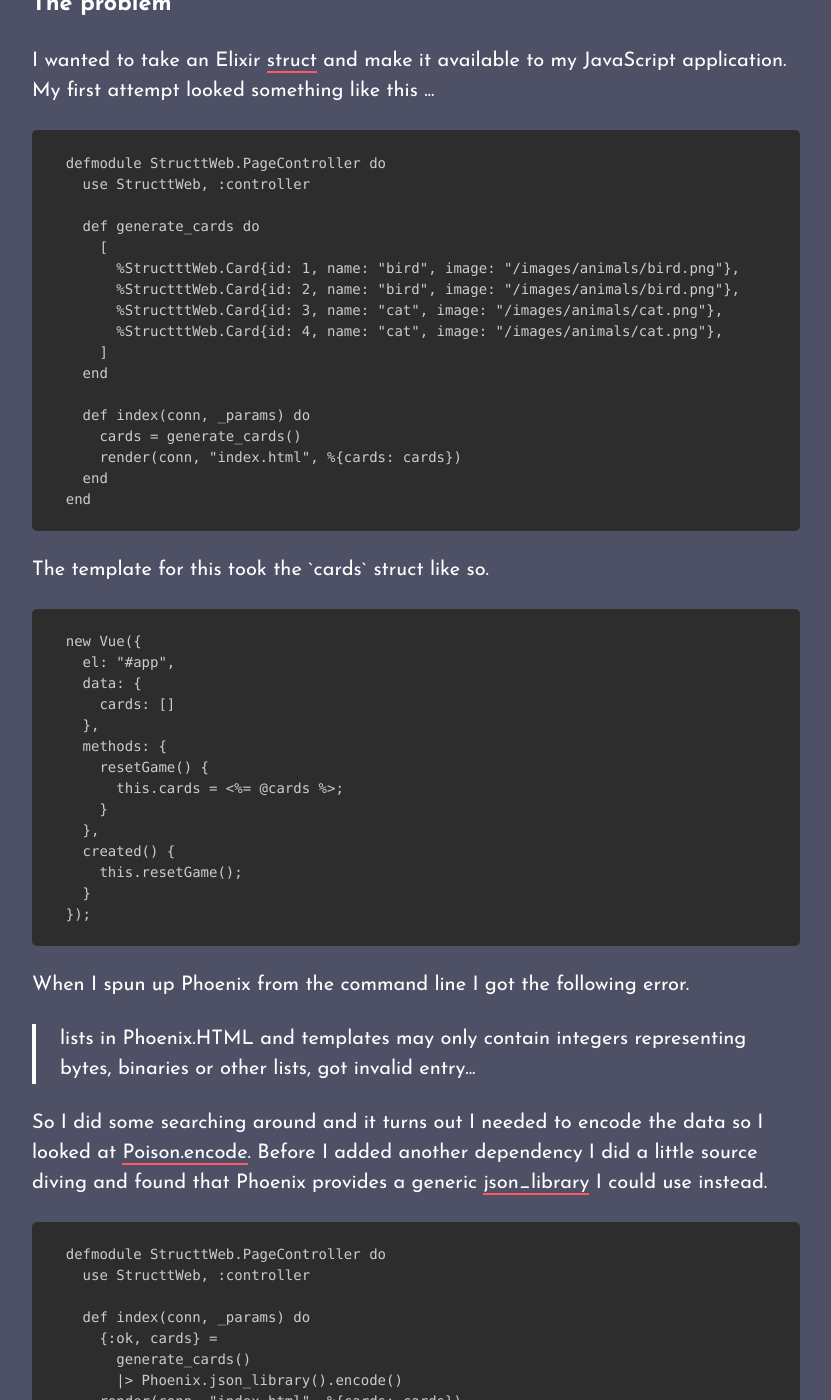
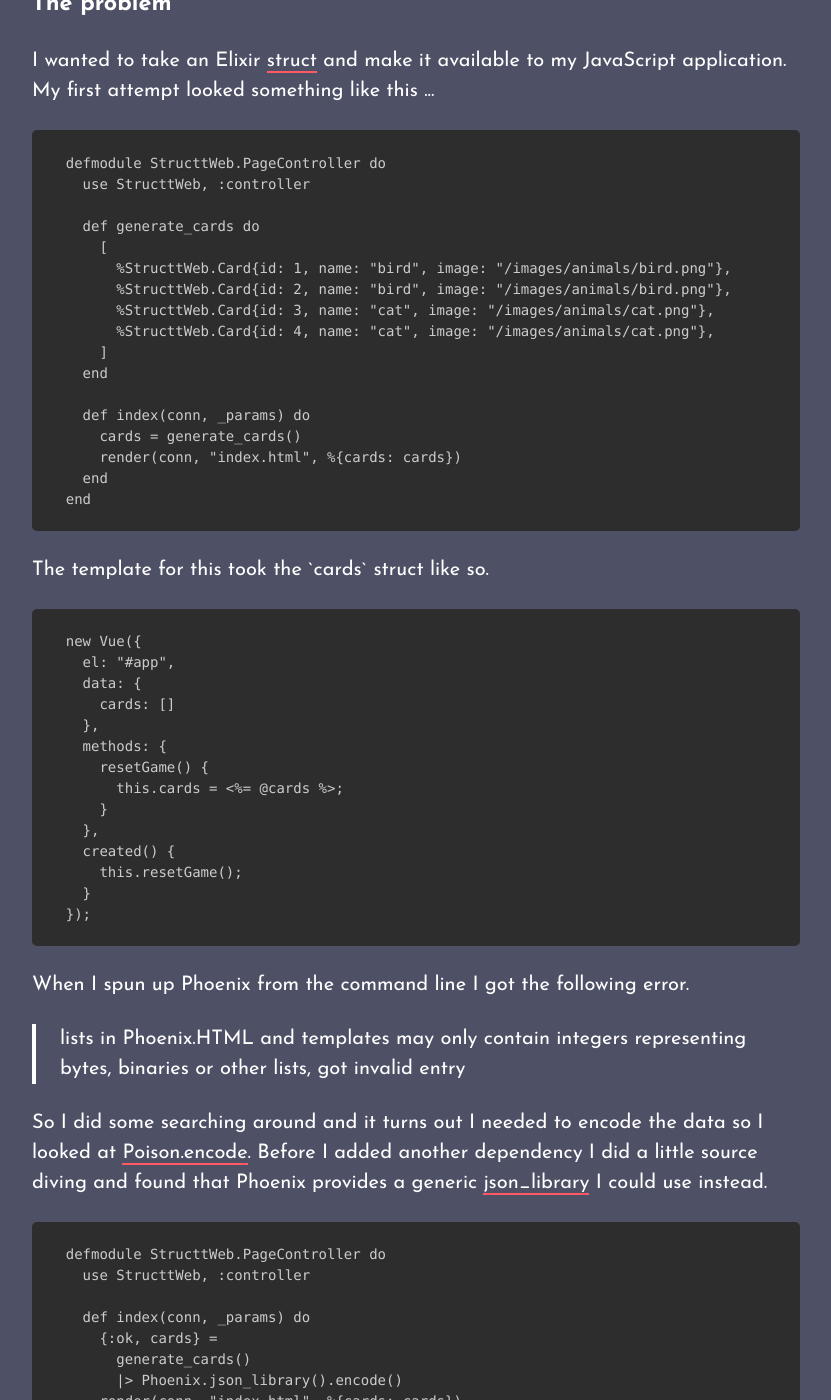
Before and after one commit to toranb/toranb.github.io, a Jekyll site: the page built from _posts/2019-01-19-using-elixir-structs-in-javascript.html, in a window 1280 px wide and 1400 px high, scrolled down 367 px. Shown: the whole window, without its empty margins (224-1055 px from the left). Built offline with Jekyll 4.4.1, drawn with Linux system fonts in a browser that asks for light colours; Markdown is read by kramdown in place of the engine named in the settings.

Commit message:
typo :from StructttWeb => StructtWeb

```diff
--- a/_posts/2019-01-19-using-elixir-structs-in-javascript.html
+++ b/_posts/2019-01-19-using-elixir-structs-in-javascript.html
@@ -17,10 +17,10 @@ categories: blog archive
     <code class=language-elixir"></code>
     <code class=language-elixir">  def generate_cards do</code>
     <code class=language-elixir">    [</code>
-    <code class=language-elixir">      %StructttWeb.Card{id: 1, name: "bird", image: "/images/animals/bird.png"},</code>
-    <code class=language-elixir">      %StructttWeb.Card{id: 2, name: "bird", image: "/images/animals/bird.png"},</code>
-    <code class=language-elixir">      %StructttWeb.Card{id: 3, name: "cat", image: "/images/animals/cat.png"},</code>
-    <code class=language-elixir">      %StructttWeb.Card{id: 4, name: "cat", image: "/images/animals/cat.png"},</code>
+    <code class=language-elixir">      %StructtWeb.Card{id: 1, name: "bird", image: "/images/animals/bird.png"},</code>
+    <code class=language-elixir">      %StructtWeb.Card{id: 2, name: "bird", image: "/images/animals/bird.png"},</code>
+    <code class=language-elixir">      %StructtWeb.Card{id: 3, name: "cat", image: "/images/animals/cat.png"},</code>
+    <code class=language-elixir">      %StructtWeb.Card{id: 4, name: "cat", image: "/images/animals/cat.png"},</code>
     <code class=language-elixir">    ]</code>
     <code class=language-elixir">  end</code>
     <code class=language-elixir"></code>
@@ -55,7 +55,7 @@ categories: blog archive
 
 <p>When I spun up Phoenix from the command line I got the following error.</p>
 
-<blockquote>lists in Phoenix.HTML and templates may only contain integers representing bytes, binaries or other lists, got invalid entry...</blockquote>
+<blockquote>lists in Phoenix.HTML and templates may only contain integers representing bytes, binaries or other lists, got invalid entry</blockquote>
 
 <p>So I did some searching around and it turns out I needed to encode the data so I looked at <a href="https://hexdocs.pm/poison/Poison.html#encode/2">Poison.encode</a>. Before I added another dependency I did a little source diving and found that Phoenix provides a generic <a href="https://github.com/phoenixframework/phoenix/search?q=json_library&unscoped_q=json_library">json_library</a> I could use instead.</p>
 
```
